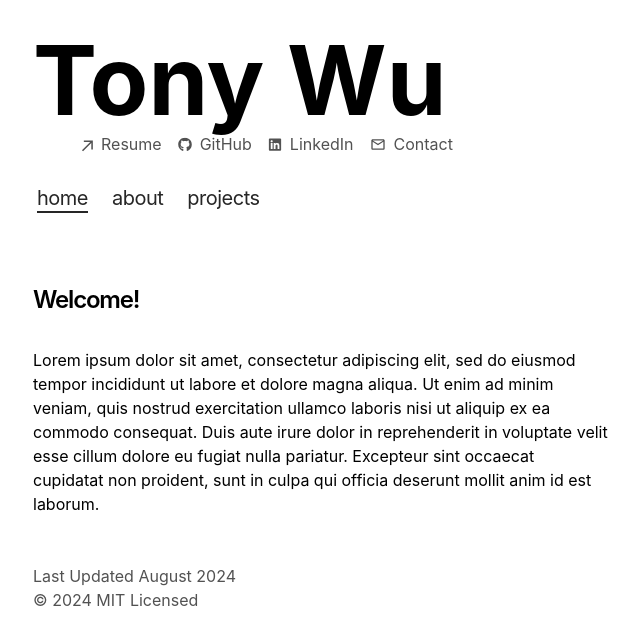
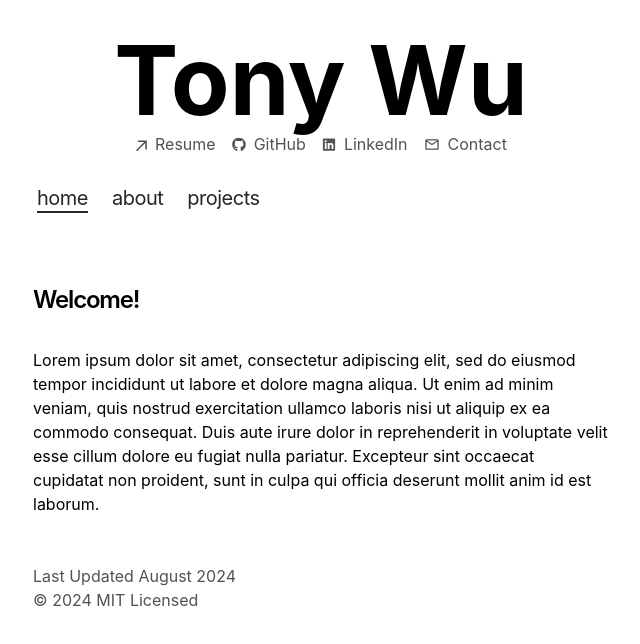
Before and after one commit to stowu2005/wutony-website, a Next.js app: page / in a window 1280 px wide. Shown: the top 644 px of the page, without its empty margins (319-959 px from the left). Built offline with nearby package versions, Linux system fonts and the light colour scheme.

Commit message:
Added Files for About and Projects Page

```diff
--- a/app/components/header.tsx
+++ b/app/components/header.tsx
@@ -21,15 +21,14 @@ function ArrowIcon() {
 }
 
 export default function Header() {
-    return (<header><h1 className="m-0 text-8xl font-bold">
+    return (<header><h1 className="flex justify-center transition-all m-0 text-8xl font-bold hover:scale-110 delay-150 hover:-translate-y-3 hover:translate-x-1">
     <a
     href={'/'}
-    className="transition-all hover:text-neutral-300 hover:font-bold dark:hover:text-neutral-500"
     >
     Tony Wu
     </a>
   </h1>
-  <ul className="font-sm ml-12 mt-1 flex flex-col space-x-0 space-y-2 text-neutral-600 md:flex-row md:space-x-4 md:space-y-0 dark:text-neutral-300">
+  <ul className="font-sm flex justify-center mt-1 flex flex-col space-x-0 space-y-2 text-neutral-600 md:flex-row md:space-x-4 md:space-y-0 dark:text-neutral-300">
     <li>
       <a
         className="flex items-center transition-all hover:text-neutral-300 dark:hover:text-neutral-500"
--- a/app/not-found.tsx
+++ b/app/not-found.tsx
@@ -5,6 +5,7 @@ export default function NotFound() {
         404 - Page Not Found
       </h1>
       <p className="mb-4">The page you are looking for does not exist.</p>
+      <p className="mb-4">Click "home" to navigate back to the homepage.</p>
     </section>
   )
 }
```
Also changed, not shown: app/about/page.tsx (added), app/projects/page.tsx (added).
